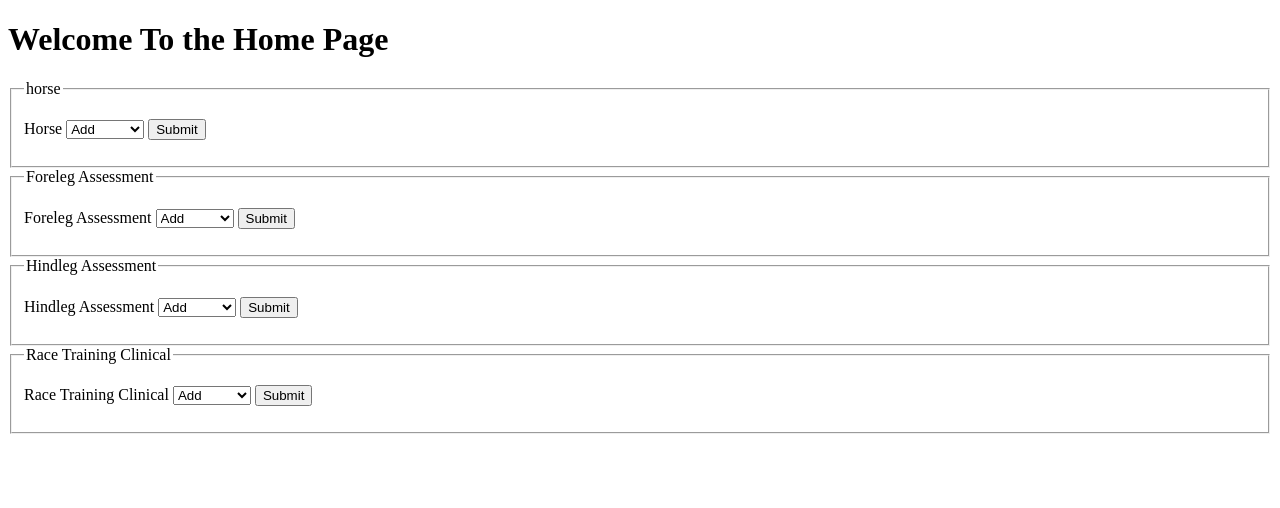
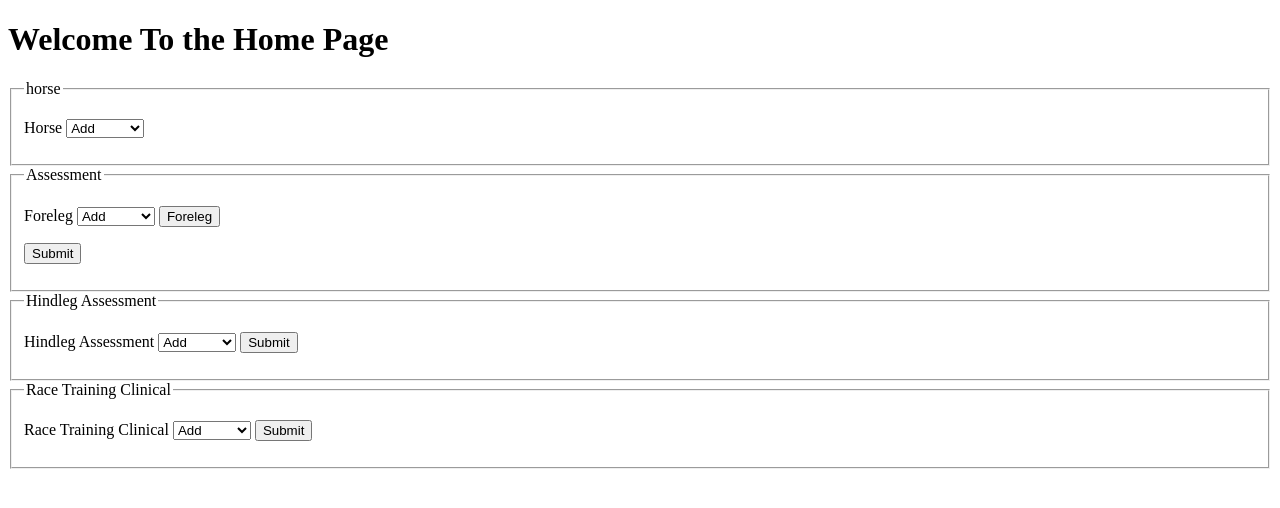
Before and after one commit to Mpprobst/EquineDatabase, a PHP site: page /homepage.php in a window 1280 px wide. Shown: the top 508 px of the page. Run offline with PHP 8.4, Linux system fonts and the light colour scheme.

Commit message:
added bones for foreleg assessment form

```diff
--- a/homepage.php
+++ b/homepage.php
@@ -2,6 +2,25 @@
 <html lang = "en">
 	<head>
 		<title>formDemo.html</title>
+		<style>
+                        .alighn{
+                                position: relative;
+                                left: 4px;
+                        }
+                        .show {
+                                display: none;
+                                position: relative;
+                                top: 20px;
+                                border: 3px solid #f1f1f1;
+                                border-color: blue;
+			}
+			.show1 {
+				display: none;
+                                position: relative;
+				top: -60px;
+				left: 100px;
+			}
+                </style>
 		<meta charset = "UTF-8" />
 	</head>
 	<body>
@@ -15,23 +34,35 @@
 						<option value = "1">Add</option>
 						<option value = "2">Edit/View</option>
 					</select>
+				</p>
+			</fieldset>
+
+		</form>
+		<div>
+			<fieldset>
+				<legend>Assessment</legend>
+				<p>
+					<label>Foreleg</label>
+					<select name = "Action">
+						<option value = "1">Add</option>
+						<option value = "2">Edit/View</option>
+					</select>
+
+					<button onclick="openForelimbForm()">Foreleg</button>
+					<div class="show" id = "ForelimbForm">
+						<h2 class = "alighn">Foreleg</h2>
+						<div>
+							<button onclick="openDistalRadius()">DistalRadius</button>
+							<div class="show1" id = "DistalRadius">
+								<h3 class="alighn">Distal Radius</h3>
+									Medial: <input type="text" name="distal"><br><br>
+							</div>
+						</div>
+					</div>
 					<button type="submit">Submit</button>
 				</p>
 			</fieldset>
-		</form>
-		<form action="selection.php" method = "post">
-			<fieldset>
-				<legend>Foreleg Assessment</legend>
-				<p>
-					<label>Foreleg Assessment</label>
-					<select name = "Foreleg">
-						<option value = "1">Add</option>
-						<option value = "2">Edit/View</option>
-					</select>
-					<button type="submit">Submit</button>
-				</p>
-			</fieldset>
-		</form>
+		</div>
 		<form action="selection.php" method = "post">
 			<fieldset>
 				<legend>Hindleg Assessment</legend>
@@ -58,5 +89,20 @@
 				</p>
 			</fieldset>
 		</form>
+	<script>
+		function openForelimbForm() {
+			document.getElementById("ForelimbForm").style.display = "block";
+		}
+		function closeForelimbForm() {
+			document.getElementById("ForelimbForm").style.display = "none";
+		}
+		function openDistalRadius() {
+			document.getElementById("DistalRadius").style.display = "block";
+		}
+		function closeDistalRadius() {
+                        document.getElementById("DistalRadius").style.display = "none";
+                }
+	</script>
+
 	</body>
 </html>
--- a/registration.php
+++ b/registration.php
@@ -60,8 +60,8 @@ $Password = $_POST["password"];
 //echo $Password;
 echo "here";
 $host = 'localhost';//enter hostname
-$SQLuserName = 'root';//enter user name of DB
-$Pass = 'Rycbar1234!'; //enter password
+$SQLuserName = 'debian-sys-maint';//enter user name of DB
+$Pass = 'ntKxkk9SI6zJjqEF'; //enter password
 $DB = 'equine'; //Enter database name
 $mysqli = mysqli_connect($host, $SQLuserName,$Pass,$DB);
 
--- a/selection.php
+++ b/selection.php
@@ -27,10 +27,10 @@ $mysqli = mysqli_connect($host, $SQLuserName,$Pass,$DB);
  }
  else{
 	if($horse == 1){
-	 	echo "adding horse";
+		echo "adding horse";
 	}
 	else if($horse == 2){
-		 echo "edditing horse";
+		 echo "editing horse";
 
 	}
 	if($foreleg== 1){
```
